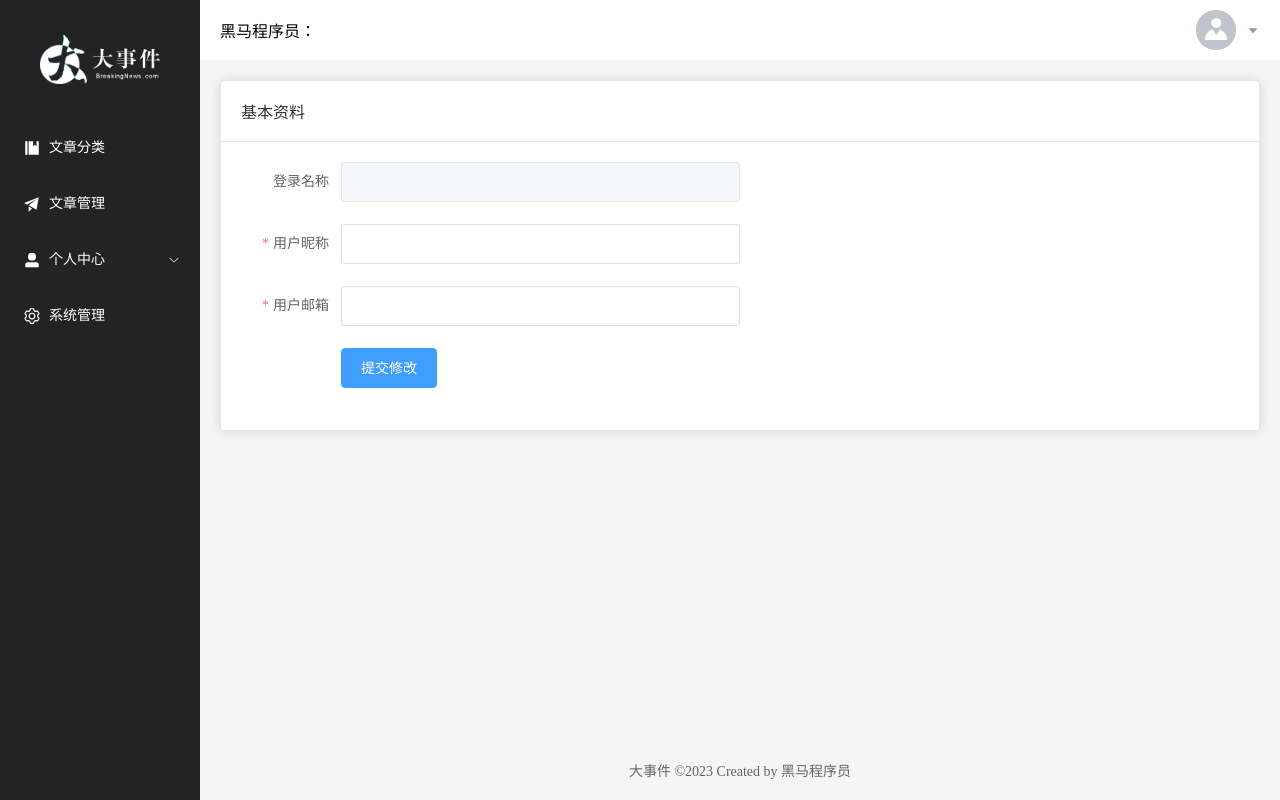
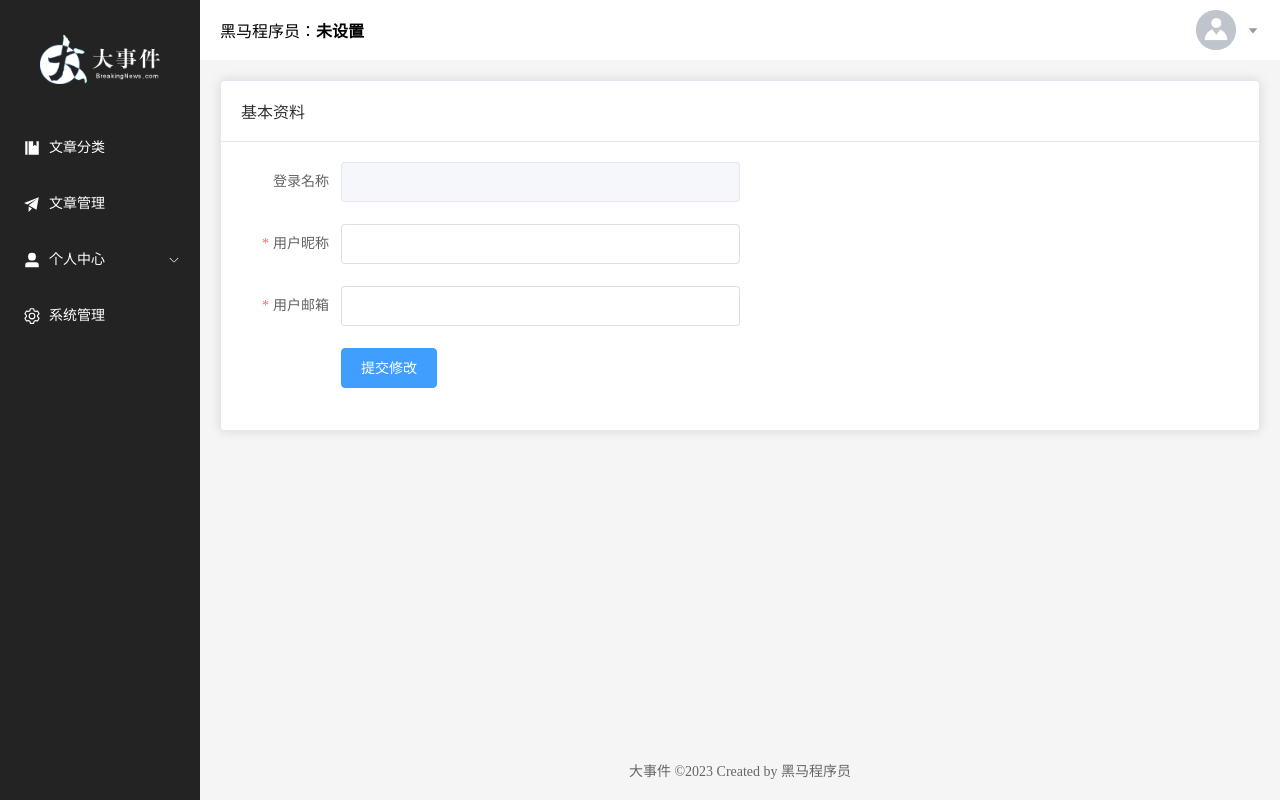
Before and after one commit to yangfeng19901210/big_event_vue, a Vue app: page /user/info in a window 1280 px wide. Built offline with nearby package versions, Linux system fonts and the light colour scheme; no server answers.

Commit message:
解决昵称和头像为空时的bug

```diff
--- a/src/views/Layout.vue
+++ b/src/views/Layout.vue
@@ -122,10 +122,10 @@ const handleCommand = (command)=>{
         <el-container>
             <!-- 头部区域 -->
             <el-header>
-                <div>黑马程序员：<strong>{{userInfoStore.info.nickname}}</strong></div>
+                <div>黑马程序员：<strong>{{userInfoStore?.info?.nickname?userInfoStore.info.nickname:'未设置'}}</strong></div>
                 <el-dropdown placement="bottom-end" @command="handleCommand">
                     <span class="el-dropdown__box">
-                        <el-avatar :src="userInfoStore.info.userPic?userInfoStore.info.userPic:avatar" />
+                        <el-avatar :src="userInfoStore?.info?.userPic?userInfoStore.info.userPic:avatar" />
                         <el-icon>
                             <CaretBottom />
                         </el-icon>
--- a/src/views/user/UserAvatar.vue
+++ b/src/views/user/UserAvatar.vue
@@ -10,7 +10,7 @@ const uploadRef = ref()
 const userInfoStore = useUserInfoStore()
 const tokenStore = useTokenStore();
 //用户头像地址
-const imgUrl=ref(userInfoStore.info.userPic)
+const imgUrl=ref(userInfoStore?.info?.userPic?userInfoStore.info.userPic:avatar)
 const uploadSuccess = (result)=>{
     imgUrl.value = result.data;
 
```
